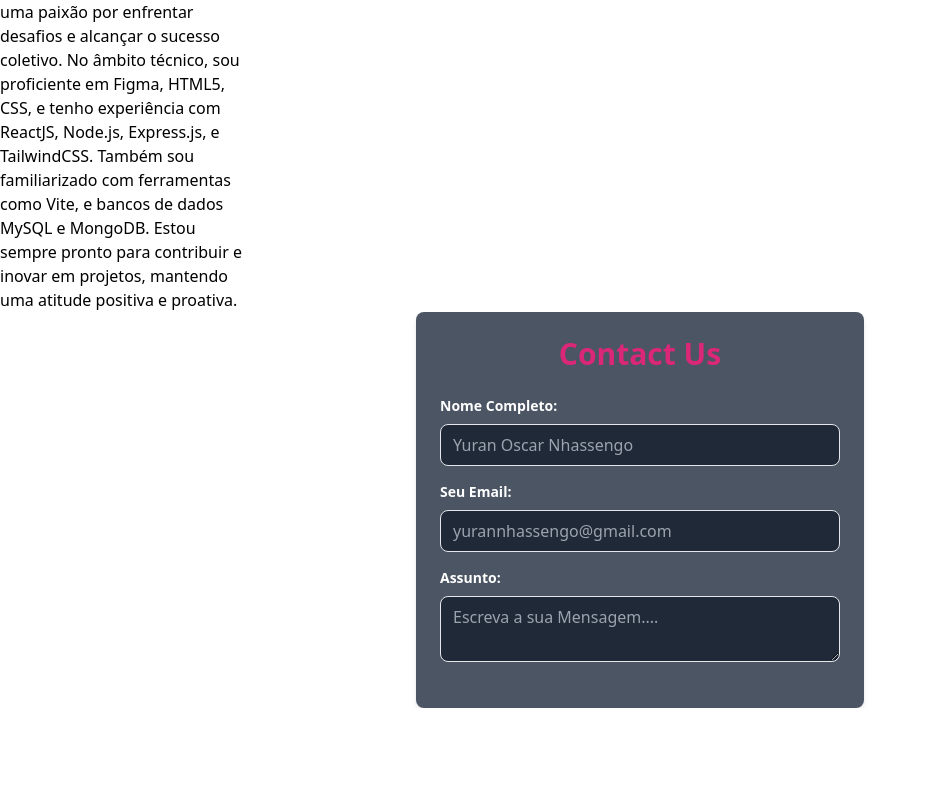
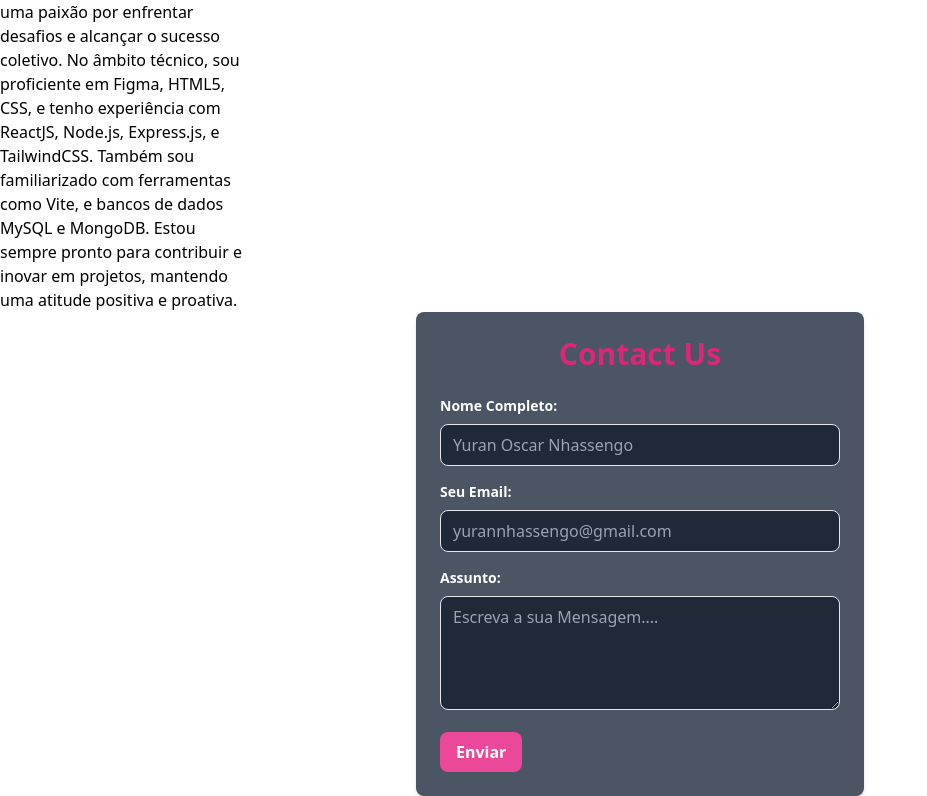
Before and after one commit to yuran-nhassengo/react-portifolio, a React (Vite) app: page / in a window 1280 px wide. Shown: the part 368-1164 px from the top of the page, without its empty margins (0-927 px from the left). Before the commit the page ends 1076 px from the top, so only its background shows below. Built offline with nearby package versions, Linux system fonts and the light colour scheme.

Commit message:
add submit button

```diff
--- a/src/components/contact/contactForm.jsx
+++ b/src/components/contact/contactForm.jsx
@@ -2,7 +2,7 @@ import React from 'react'
 
 export const Contact = () => {
   return (
-    <div className="max-w-md w-full mx-auto p-6 bg-gray-600 rounded-lg shadow-md">
+    <div className=" max-w-md w-full mx-auto p-6 bg-gray-600 rounded-lg shadow-md">
         <h2 className="text-3xl text-center text-pink-600 font-bold mb-6">Contact Us</h2>
         <form action="">
             <div className="mb-4">
@@ -15,7 +15,10 @@ export const Contact = () => {
             </div>
             <div className="mb-4">
                 <label className="block text-white text-sm font-semibold mb-2" htmlFor="">Assunto:</label>
-                <textarea placeholder="Escreva a sua Mensagem...." className="w-full px-3 py-2 border rounded-lg bg-gray-800 focus:border-blue-500" required type="text" />
+                <textarea rows="4" placeholder="Escreva a sua Mensagem...." className="w-full px-3 py-2 border rounded-lg bg-gray-800 focus:border-blue-500" required type="text" />
+            </div>
+            <div>
+                <button type="submit" className="bg-pink-500 text-white font-semibold px-4 py-2 rounded-lg hover:pink-600 focus:outline-white">Enviar</button>
             </div>
         </form>
     </div>
```
